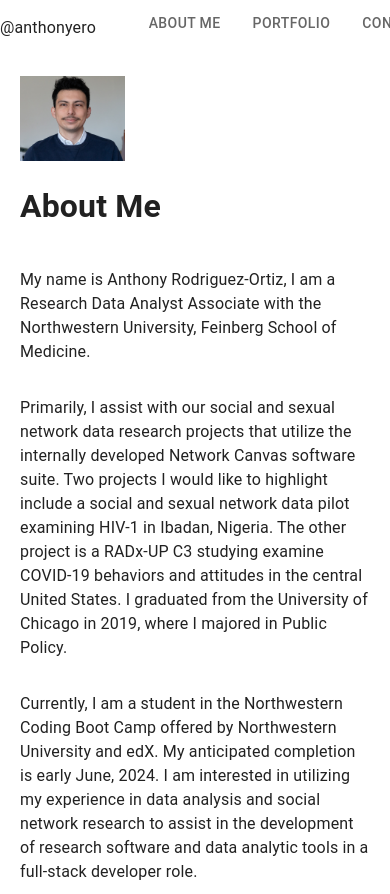
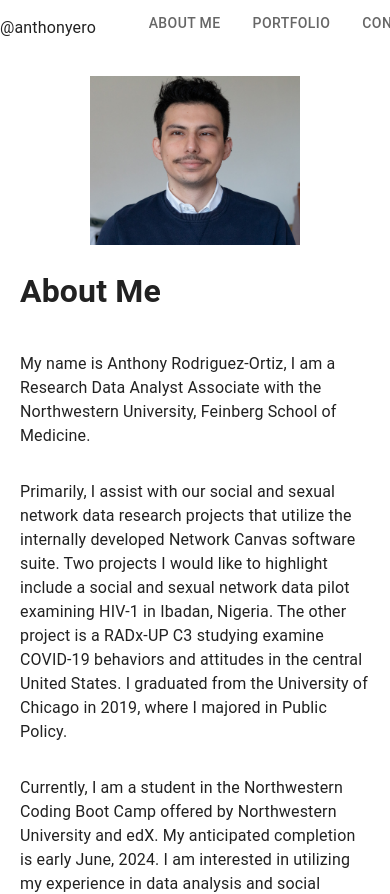
Before and after one commit to anthonyero/portfolio-application, a React (Vite) app: page / in a window 390 px wide. Shown: the top 894 px of the page. Built offline with nearby package versions, Linux system fonts and the light colour scheme.

Commit message:
Adjusted image sizing along with margins. Media queries will be fleshed out in future commits

```diff
--- a/src/pages/About.jsx
+++ b/src/pages/About.jsx
@@ -5,12 +5,18 @@ export default function About() {
       flexDirection: 'column',
       justifyContent: 'center',
       margin: '20px'
+    },
+    headshot: {
+      display: 'block',
+      marginLeft: 'auto',
+      marginRight: 'auto'
     }
+
   }
 
   return (
     <div className='about-text-container' style={styles.aboutTextContainer}>
-    <img src='/assets/images/personal_photo_resized.jpg' width='30%' height='30%'/>
+    <img className = 'headshot' src='/assets/images/personal_photo_resized.jpg' style={styles.headshot} width='60%' height='60%'/>
       <h1>About Me</h1>
       <p>
          My name is Anthony Rodriguez-Ortiz, I am a Research Data Analyst Associate with the Northwestern University, Feinberg School of Medicine.
```
